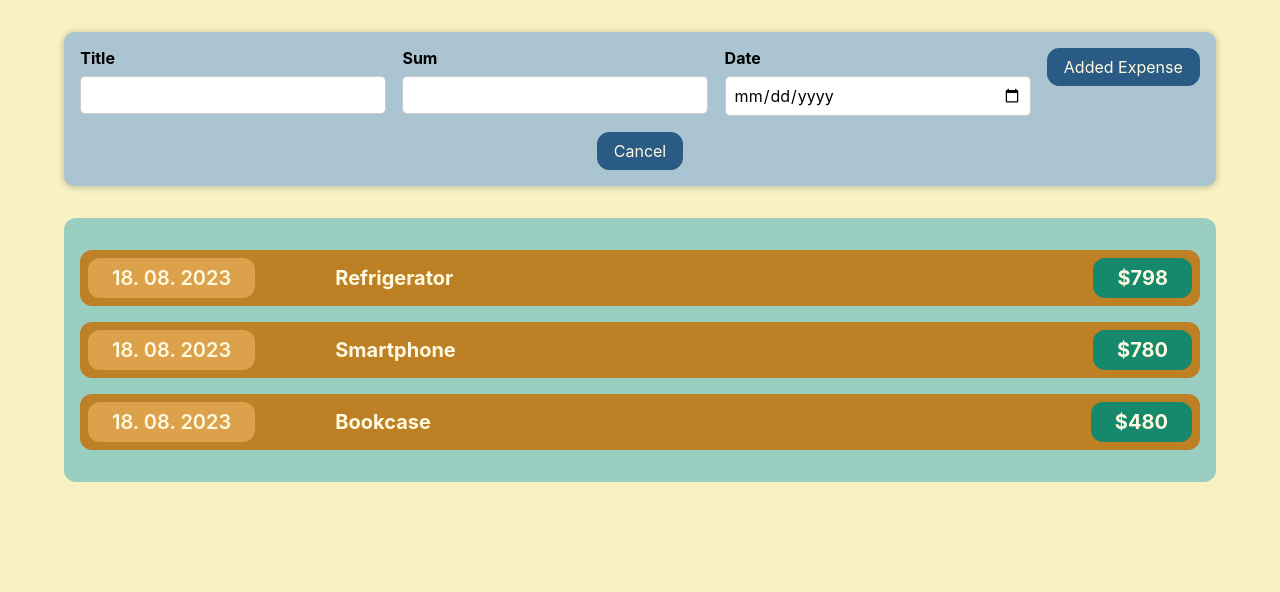
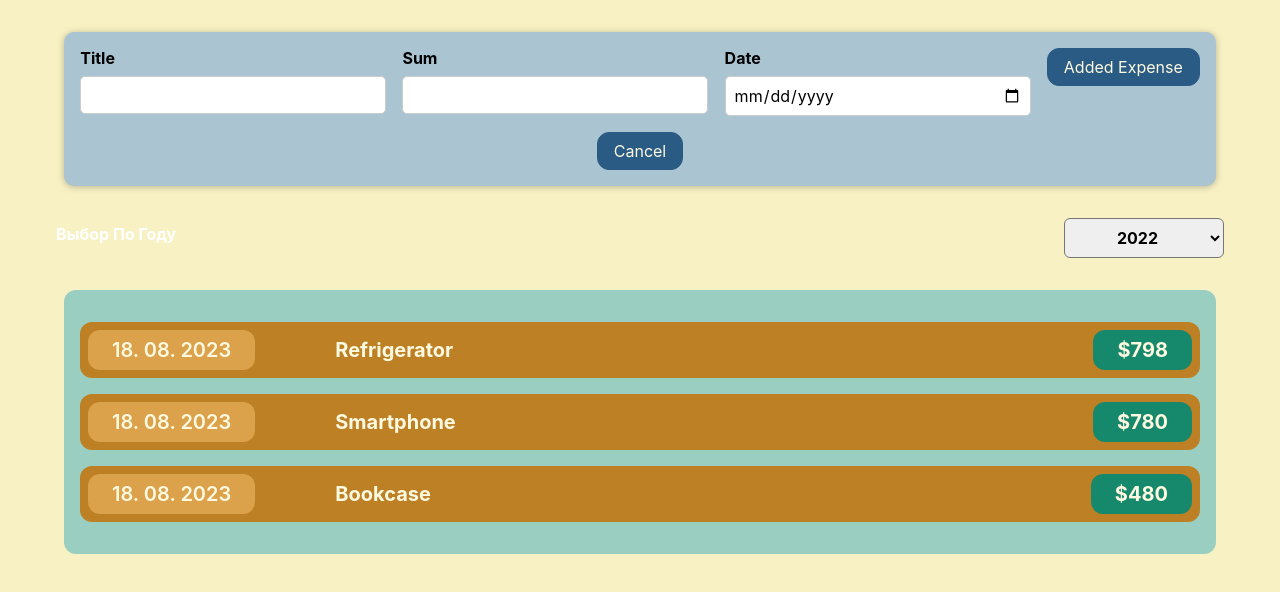
Before and after one commit to Waldemar-00/start-with-yuriy, a React (Create React App) app: page / in a window 1280 px wide. Shown: the top 592 px of the page. Built offline with nearby package versions, Linux system fonts and the light colour scheme.

Commit message:
uplift state(year), from CostFilter component to Costs component

```diff
--- a/src/App.js
+++ b/src/App.js
@@ -1,5 +1,4 @@
 import Costs from './components/Costs/Costs'
-
 import NewCost from './components/NewCost/NewCost'
 function App() {
   const purchasesData =
@@ -26,7 +25,7 @@ function App() {
   }
   return (
     <>
-      <NewCost onHandlerData={getHandlerData}/>
+      <NewCost onHandlerData={getHandlerData} />
       <Costs purchases={purchasesData}/>
     </>
   )
--- /dev/null
+++ b/src/components/Costs/CostFilter.css
@@ -0,0 +1,24 @@
+.costs-filter {
+  color: white;
+  padding: 0 1rem;
+}
+
+.costs-filter__control {
+  display: flex;
+  width: 100%;
+  align-items: center;
+  justify-content: space-between;
+  margin: 1rem 0;
+}
+
+.costs-filter label {
+  font-weight: bold;
+  margin-bottom: 0.5rem;
+}
+
+.costs-filter select {
+  font: inherit;
+  padding: 0.5rem 3rem;
+  font-weight: bold;
+  border-radius: 6px;
+}
--- /dev/null
+++ b/src/components/Costs/CostFilter.js
@@ -0,0 +1,22 @@
+import "./CostFilter.css"
+const CostsFilter = ({ onChangeYear, year }) => {
+  const changeYearHandler = (event) => {
+    onChangeYear(event.target.value)
+  }
+
+  return (
+    <div className="costs-filter">
+      <div className="costs-filter__control">
+        <label>Выбор По Году</label>
+        <select value={year} onChange={changeYearHandler}>
+          <option value="2022">2022</option>
+          <option value="2023">2023</option>
+          <option value="2024">2024</option>
+          <option value="2015">2025</option>
+        </select>
+      </div>
+    </div>
+  )
+}
+
+export default CostsFilter
--- a/src/components/Costs/Costs.js
+++ b/src/components/Costs/Costs.js
@@ -1,14 +1,23 @@
 import CostItem from "./CostItem"
+import CostFilter from "./CostFilter"
 import Card from "../UI/Card"
+import {useState} from 'react'
 import './Costs.css'
 function Costs({ purchases }) {
   const [one, two, three] = purchases
+  const [year, setYear] = useState('2022')
+  function onChangeYear(eventYear) {
+    setYear(eventYear)
+  }
   return (
-    <Card className={'costs'}>
-      <CostItem buy={one} />
-      <CostItem buy={two} />
-      <CostItem buy={three} />
-    </Card>
+    <>
+      <CostFilter onChangeYear={onChangeYear} year={year}/>
+      <Card className={'costs'}>
+        <CostItem buy={one} />
+        <CostItem buy={two} />
+        <CostItem buy={three} />
+      </Card>
+    </>
   )
 
 }
```
